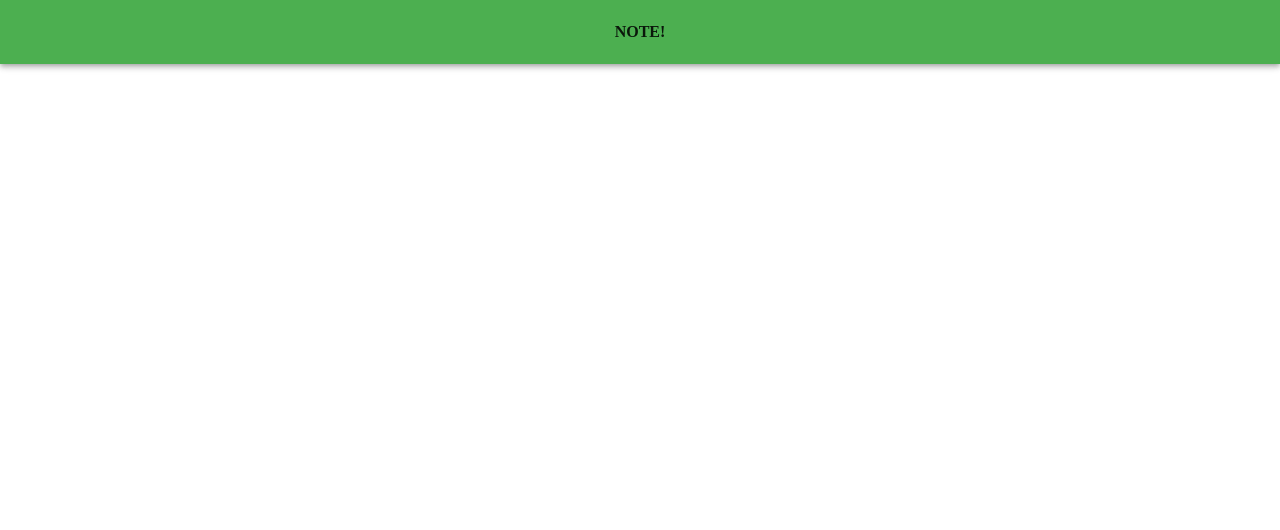
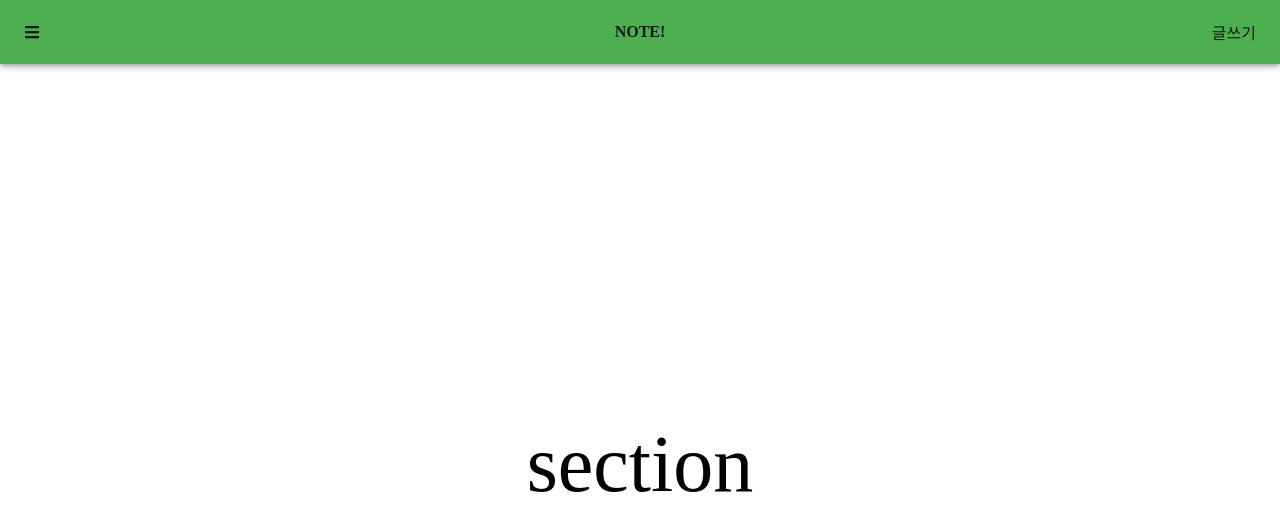
Before and after one commit to Gouiseong/todo_App_2024_05, a Next.js app: page / in a window 1280 px wide. Shown: the top 530 px of the page. Built offline with nearby package versions, Linux system fonts and the light colour scheme; a web font is replaced by a local one.

Commit message:
MUI App Bar 컴포넌트 fixed

```diff
--- a/src/app/page.js
+++ b/src/app/page.js
@@ -4,19 +4,31 @@
 import { ThemeProvider } from '@mui/material/styles';
 import { Button, Box, AppBar, Toolbar } from '@mui/material';
 import theme from './theme';
-import { MdDeleteForever } from 'react-icons/md';
+import { FaBars } from 'react-icons/fa';
 
 export default function App() {
   return (
     <>
       <ThemeProvider theme={theme}>
-        <AppBar position="static">
-          <Toolbar className="tw-justify-center">
-            <a href="/" className="tw-font-bold">
-              NOTE!
-            </a>
+        <AppBar position="fixed">
+          <Toolbar>
+            <div className="tw-flex-1">
+              <FaBars className="tw-cursor-pointer" />
+            </div>
+            <div className="logo-box">
+              <a href="/" className="tw-font-bold">
+                NOTE!
+              </a>
+            </div>
+            <div className="tw-flex-1 tw-flex tw-justify-end">
+              <a href="/write">글쓰기</a>
+            </div>
           </Toolbar>
         </AppBar>
+        <Toolbar />
+        <section className="tw-h-screen tw-flex tw-items-center tw-justify-center tw-text-[5rem]">
+          section
+        </section>
       </ThemeProvider>
     </>
   );
--- /dev/null
+++ b/src/app/write/page.js
@@ -0,0 +1,17 @@
+'use client';
+
+import * as React from 'react';
+import {
+  AppBar,
+  Box,
+  Toolbar,
+  Typography,
+  IconButton,
+  Button,
+  MenuIconButton,
+  MenuIcon,
+} from '@mui/material';
+
+export default function Sub() {
+  return <h1>글작성 페이지</h1>;
+}
```
